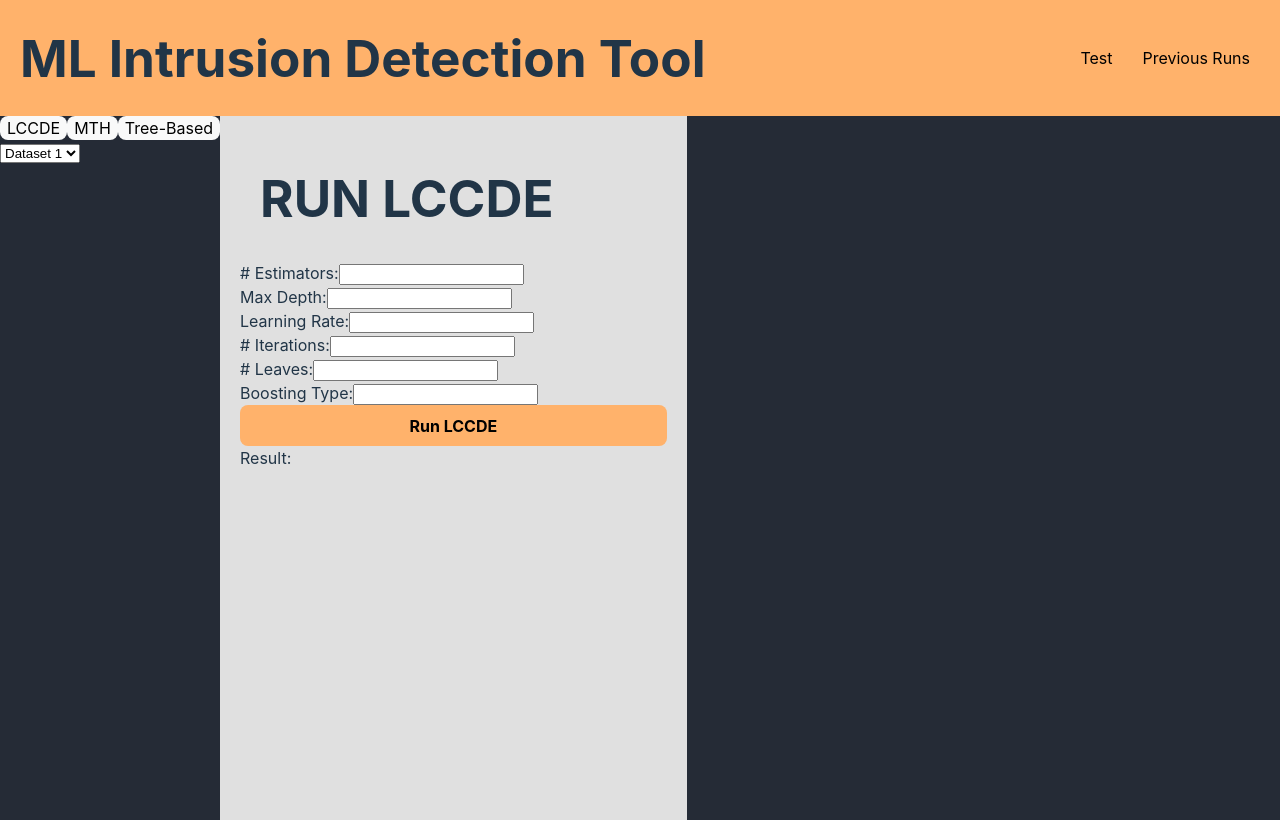
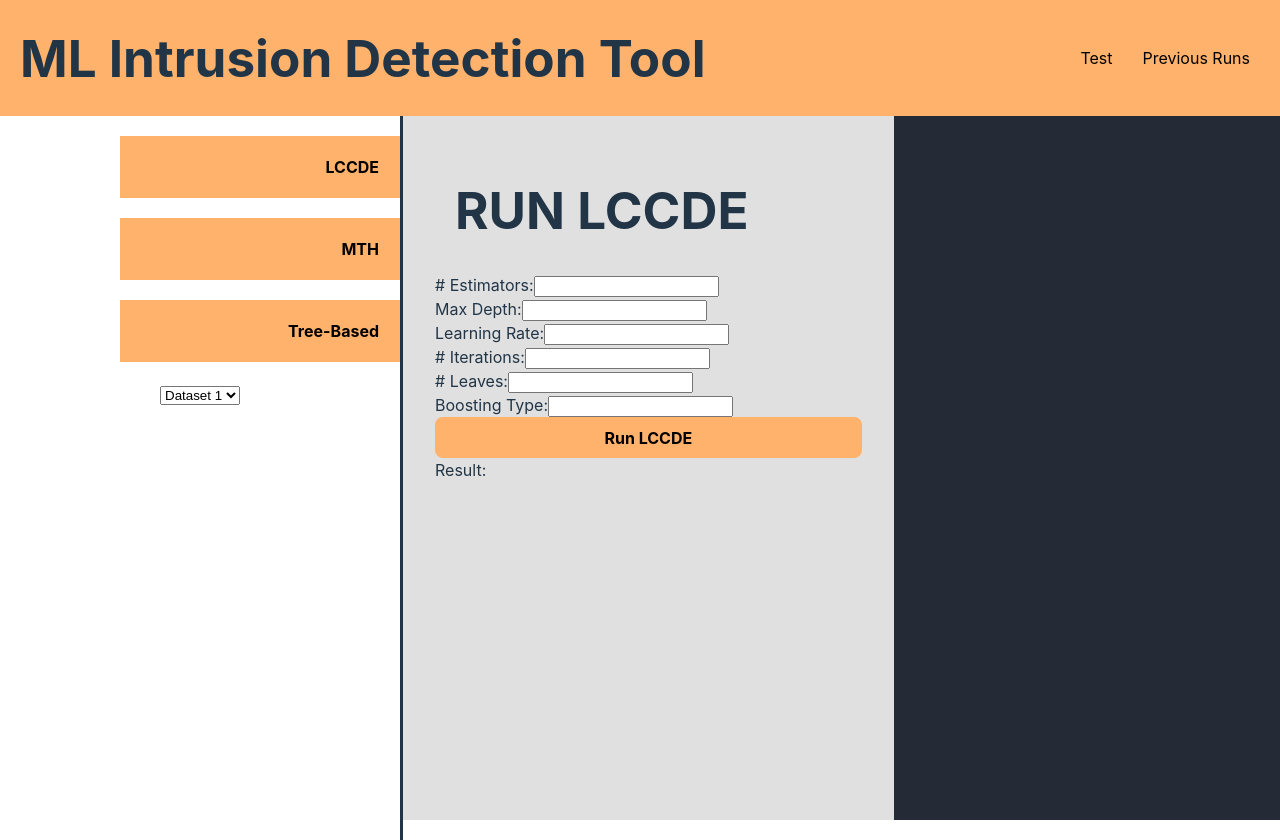
Before and after one commit to ZaneLeBlanc/Group66Frontend, a React (Vite) app in the folder Frontend/: page /Test in a window 1280 px wide. Built offline with nearby package versions, Linux system fonts and the light colour scheme.

Commit message:
page tabs finished

```diff
--- a/Frontend/src/Components/CSS/Test.css
+++ b/Frontend/src/Components/CSS/Test.css
@@ -4,15 +4,29 @@
 }
 
 .sidebar {
-    width: 25%; /* Sidebar takes up 25% of the container */
+    display: flex;
+    width: 25%;
     flex-direction: column;
-    background-color: #f0f0f0; /* Example background color */
 }
 
 .modelPage {
     flex: 0 0 33.33%; /* Model page takes up one-third of the container horizontally */
-    padding: 20px; /* Example padding */
+    padding: 2em; /* Example padding */
     background-color: #e0e0e0; /* Example background color */
+}
+
+.sidebar button {
+    display: block;
+    width: 70%;
+    padding: 20px;
+    margin-bottom: 20px;
+    margin-left: auto;
+    border-radius: 0;
+
+    text-align: right;
+    font-weight: bold;
+
+    background-color: #FFB26B;
 }
 
 .emptyDiv {
--- a/Frontend/src/Components/Sidebar.tsx
+++ b/Frontend/src/Components/Sidebar.tsx
@@ -1,3 +1,4 @@
+import './CSS/Test.css'
 
 // sidebar menu for selecting a model and data set
 const Sidebar = ({
@@ -8,10 +9,10 @@ const Sidebar = ({
   setDataset: (dataset: string) => void;
 }) => {
   return (
-    <div>
-      <button onClick={() => setPage('page1')}>LCCDE</button>
-      <button onClick={() => setPage('page2')}>MTH</button>
-      <button onClick={() => setPage('page3')}>Tree-Based</button>
+    <div className="sidebar">
+      <button onClick={() => setPage('page1')} >LCCDE</button>
+      <button onClick={() => setPage('page2')} >MTH</button>
+      <button onClick={() => setPage('page3')} >Tree-Based</button>
       <div>
         <select onChange={(e) => setDataset(e.target.value)}>
           {/* TODO: Change dataset names */}
```
Lines whose indentation alone changed are shown as unchanged.
